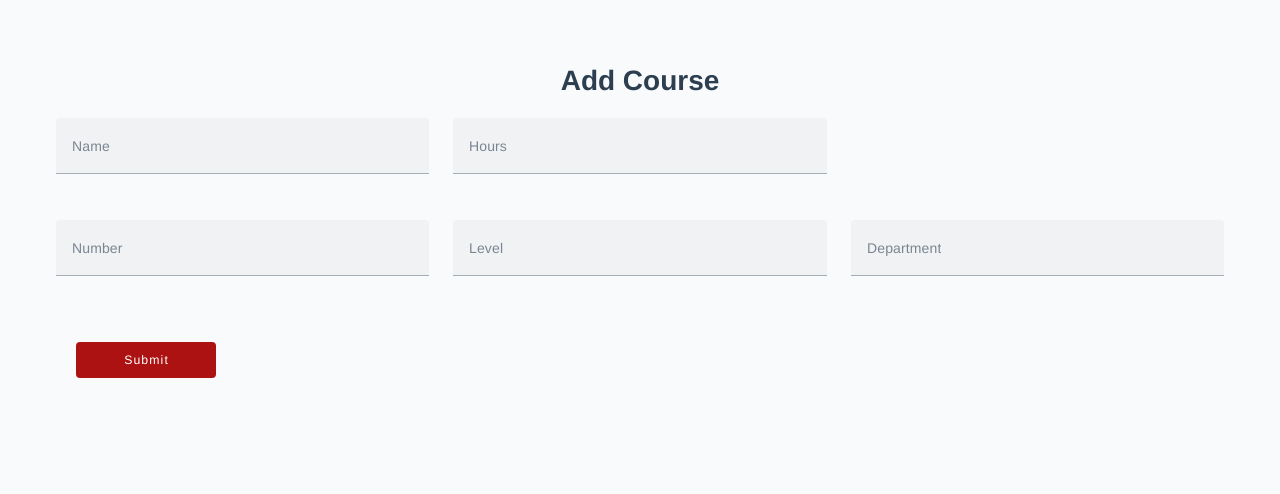
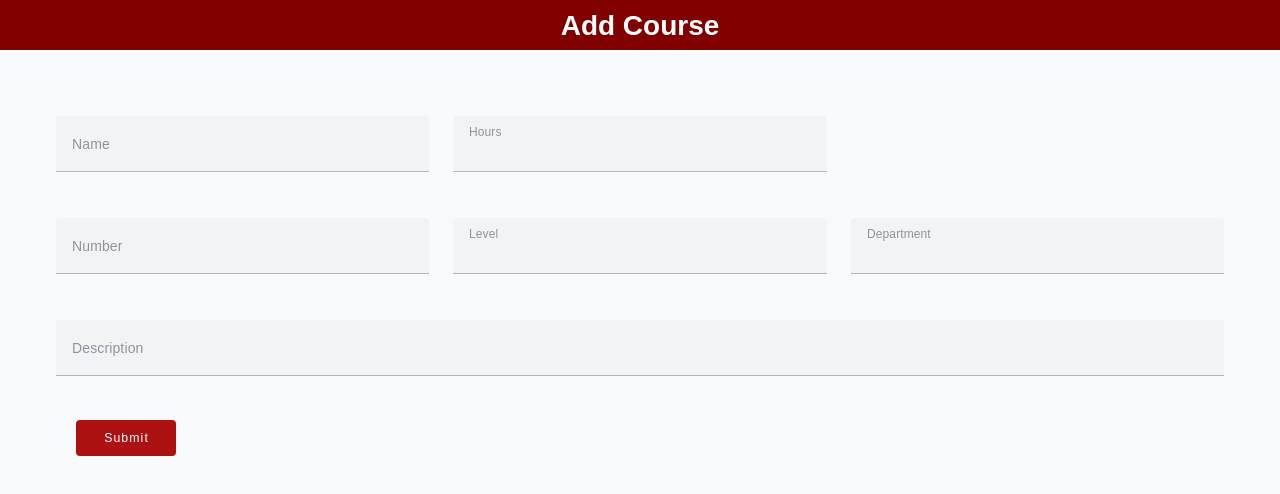
Before and after one commit to ItzWillz/seiv_project2_frontend, a Vue app: page /add in a window 1280 px wide. Shown: the top 494 px of the page. Built offline with nearby package versions, Linux system fonts and the light colour scheme; a web font is replaced by a local one.

Commit message:
Posting course
Added edit page as well

```diff
--- a/src/router.js
+++ b/src/router.js
@@ -3,7 +3,7 @@ import {createRouter, createWebHistory} from "vue-router";
 import AddCourse from "@/views/addCourses.vue";
 import ViewCourse from "@/views/ViewCourses.vue";
 import Home from "@/views/HomePage.vue"
-//import EditCourse from "./views/EditCourses.vue";
+import EditCourse from "./views/EditCourse.vue";
 //import ListCourses from "./App.vue";
 
 
@@ -27,11 +27,11 @@ const router = createRouter({
             name: "view",
             component: ViewCourse,
         },
-        // {
-        //     path:"/edit",
-        //     name: "edit",
-        //     component: EditCourse,
-        // },
+        {
+            path:"/edit",
+            name: "edit",
+            component: EditCourse,
+        },
     ],
 });
 
--- /dev/null
+++ b/src/services/courseServices.js
@@ -0,0 +1,16 @@
+import apiClient from "./services.js";
+
+export default{
+    getAll() {
+        return apiClient.get("/courses");
+      },
+    create(data){
+        return apiClient.post("/", data);
+    },
+    update(id, data) {
+        return apiClient.put(`/courses/${id}`, data);
+      },
+      delete(id) {
+        return apiClient.delete(`/courses/${id}`);
+      },
+};
--- a/services.js
+++ b/src/services/services.js
@@ -1,6 +1,8 @@
 import axios from "axios";
 
 var baseurl = "http://localhost:8081/";
+
+
 
 const apiClient = axios.create({
   baseURL: baseurl,
--- /dev/null
+++ b/src/views/EditCourse.vue
@@ -0,0 +1,69 @@
+<script>
+
+  export default {
+    data: () => ({
+      valid: false,
+      name: '',
+      hours: '',
+      number: '',
+      isDisabled: false,
+    }),
+  }
+</script>
+
+<template>
+<div style="background-color: maroon; width 100%; height:50px; display:block;">
+      <h1 style="color:white; text-align:center; margin:0px; padding-top:5px;">Edit Course</h1>
+      </div>
+
+    <v-form v-model="valid" :disabled="isDisabled" style="padding-top:50px;">
+
+
+      <v-container>
+        <v-row>
+          <v-col  cols="12"  md="4">
+            <v-text-field  v-model="name"  label="Name"  required  hide-details
+            ></v-text-field>
+          </v-col>
+
+          <v-col cols="12" md="4" >
+          <v-select label="Hours" :items="['0','1', '2', '3', '4',]" > </v-select>
+          </v-col>
+              </v-row>
+
+
+        <v-row>
+          <v-col cols="12" md="4" >
+            <v-text-field v-model="number" label="Number" hide-details required></v-text-field>
+          </v-col>
+
+          <v-col cols="12" md="4" >
+          <v-select  label="Level"  :items="['0', '1', '2', '3', '4','5']"></v-select>
+          </v-col>
+
+
+          <v-col cols="12"  md="4">
+          <v-select  label="Department"  :items="['Computer Science', 'Arts', 'Business','Music']"></v-select>
+          </v-col>
+        </v-row>
+
+        <v-row>
+          <v-col cols="12" >
+             <v-text-field  v-model="description"  label="Description"   hide-details
+          ></v-text-field>
+          </v-col>
+        </v-row>
+
+        <v-row>
+            <v-col cols="auto">
+            <v-btn  block class="text-none mb-4"   color="#AD1212"  variant="flat" @click=!isDisabled>
+             Submit </v-btn>
+            </v-col>
+        </v-row>
+      </v-container>
+    </v-form>
+  </template>
+
+<style>
+
+</style>
--- a/src/views/HomePage.vue
+++ b/src/views/HomePage.vue
@@ -8,19 +8,21 @@ const addCourse =() => {
   console.log("help me plase");
      router.push({ name: 'add'});
        console.log("crying myself to sleep");
+};
 
-
+const editCourse =() => {
+     router.push({ name: 'edit'});
 };
 
 const selectedCity = ref();
 const cities = ref([
-    { name: 'Course', code: 'NY' },
-    { name: 'Course', code: 'RM' },
-    { name: 'Course', code: 'LDN' },
-    { name: 'Course', code: 'IST' },
-    { name: 'Course', code: 'PRS' },
+    { name: 'Course', code: '1' },
+    { name: 'Course', code: '2' },
     { name: 'Course', code: '3' },
-    { name: 'Course', code: '4' }
+    { name: 'Course', code: '4' },
+    { name: 'Course', code: '5' },
+    { name: 'Course', code: '6' },
+    { name: 'Course', code: '7' }
 ]);
 </script>
 
@@ -39,7 +41,7 @@ const cities = ref([
       <h1 style="text-align: center;">Actions</h1>
       <div class="row">
       <button >View</button>
-      <button>Edit</button>
+      <button @click=editCourse>Edit</button>
       </div>
       <div class="row">
       <button @click=addCourse>Add</button>
--- a/src/views/addCourses.vue
+++ b/src/views/addCourses.vue
@@ -1,101 +1,99 @@
-<script>
+<script setup>
+  import { ref } from "vue";
+  import courseServices from "../services/courseServices";
+  import { useRouter } from "vue-router";
 
-  export default {
-    data: () => ({
-      valid: false,
-      name: '',
-      hours: '',
-      number: '',
-    }),
-  }
+  const valid = ref(false);
+  const router = useRouter();
+  const message = ref("");
+
+  const course = ref({
+  id: null,
+  name: "",
+  hours: "",
+  number: "",
+  level: "",
+  department: "",
+  description: "",
+});
+//eslink-disable-next-line no-unused-vars
+const saveCourse = () => {
+  const data = {
+    name: course.value.name,
+    hours: course.value.hours,
+    number: course.value.number,
+    level: course.value.level,
+    department: course.value.department,
+    description: course.value.description,
+  };
+  courseServices.create(data)
+    .then((response) => {
+      course.value.id = response.data.id;
+      console.log("add " + response.data);
+      router.push({ path: "/" });
+    })
+    .catch((e) => {
+      //console.log(e);
+      message.value = e.response.data.message;
+    });
+};
+
 </script>
 
 <template>
-    <v-form v-model="valid">
-        <h1>Add Course
-        </h1>
+<div style="background-color: maroon; width 100%; height:50px; display:block;">
+      <h1 style="color:white; text-align:center; margin:0px; padding-top:5px;">Add Course</h1>
+      </div>
+
+    <v-form v-model="valid" :disabled="isDisabled" style="padding-top:50px;">
+
+
       <v-container>
         <v-row>
-          <v-col
-            cols="12"
-            md="4"
-          >
-            <v-text-field
-              v-model="Name"
-              :counter="10"
-              label="Name"
-              required
-              hide-details
+          <v-col  cols="12"  md="4">
+            <v-text-field  v-model="course.name" id="name" label="Name"  required  hide-details
             ></v-text-field>
           </v-col>
 
-          <v-col
-            cols="12"
-            md="4"
-          >
-          <v-select
-            label="Hours"
-            :items="['1', '2', '3', '4',]"
-            ></v-select>
+          <v-col cols="12" md="4" >
+          <v-select v-model="course.hours" id="hours" label="Hours" :items="['0','1', '2', '3', '4',]" > </v-select>
+          </v-col>
+              </v-row>
+
+
+        <v-row>
+          <v-col cols="12" md="4" >
+            <v-text-field v-model="course.number" id="number" label="Number" hide-details required></v-text-field>
+          </v-col>
+
+          <v-col cols="12" md="4" >
+          <v-select  v-model="course.level" id="level" label="Level"  :items="['0', '1', '2', '3', '4','5']"></v-select>
+          </v-col>
+
+
+          <v-col cols="12"  md="4">
+          <v-select  v-model="course.department" id="department" label="Department"  :items="['Computer Science', 'Arts', 'Business','Music']"></v-select>
           </v-col>
         </v-row>
+
         <v-row>
-          <v-col
-            cols="12"
-            md="4"
-          >
-            <v-text-field
-              v-model="number"
-              label="Number"
-              hide-details
-              required
-            ></v-text-field>
-          </v-col>
-          <v-col
-          cols="12"
-            md="4"
-          >
-          <v-select
-            label="Level"
-            :items="['1000', '2000', '3000']"
-            ></v-select>
-          </v-col>
-          <v-col
-          cols="12"
-            md="4"
-          >
-          <v-select
-            label="Department"
-            :items="['Computer Science', 'Arts', 'Business','Music']"
-            ></v-select>
+          <v-col cols="12" >
+             <v-text-field  v-model="course.description"  id="description" label="Description"   hide-details
+          ></v-text-field>
           </v-col>
         </v-row>
+
         <v-row>
             <v-col cols="auto">
-            <v-btn
-        :disabled="loading"
-        :loading="loading"
-        block
-        class="text-none mb-4"
-        color="#AD1212"
-        variant="flat"
-        @click="loading = !loading"
-      >
-        Submit
-      </v-btn>
-    </v-col>
+            <v-btn  :disabled="!valid" class="text-none mb-4"   color="#AD1212"  variant="flat"
+            @click="saveCourse">
+             Submit </v-btn>
+            </v-col>
         </v-row>
       </v-container>
     </v-form>
   </template>
 
 <style>
-#app {
-  font-family: Avenir, Helvetica, Arial, sans-serif;
-  -webkit-font-smoothing: antialiased;
-  -moz-osx-font-smoothing: grayscale;
-  text-align: center;
-  color: #2c3e50;
-  margin-top: 60px;
-}
+
 </style>
```
Also changed, not shown: courseServices.js (deleted, +0 -7 lines).
